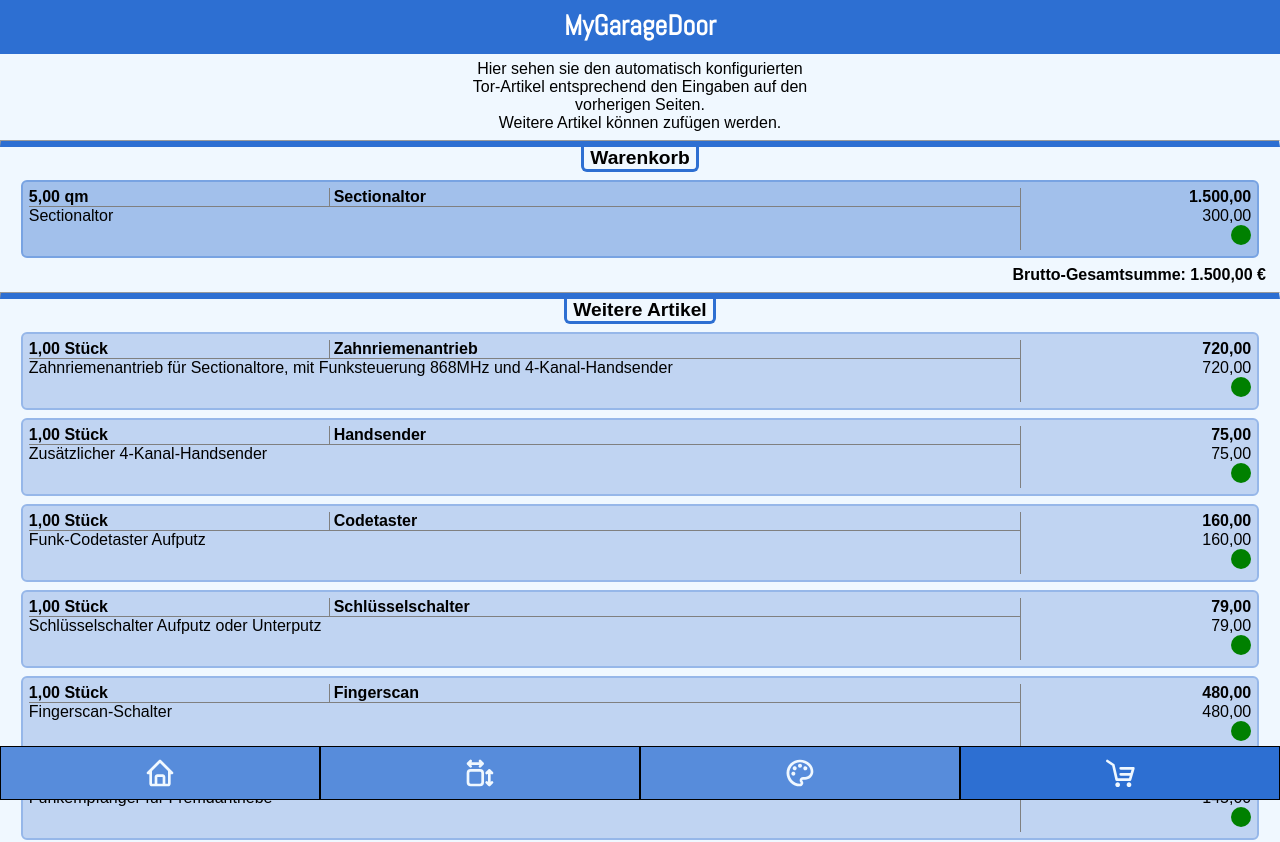
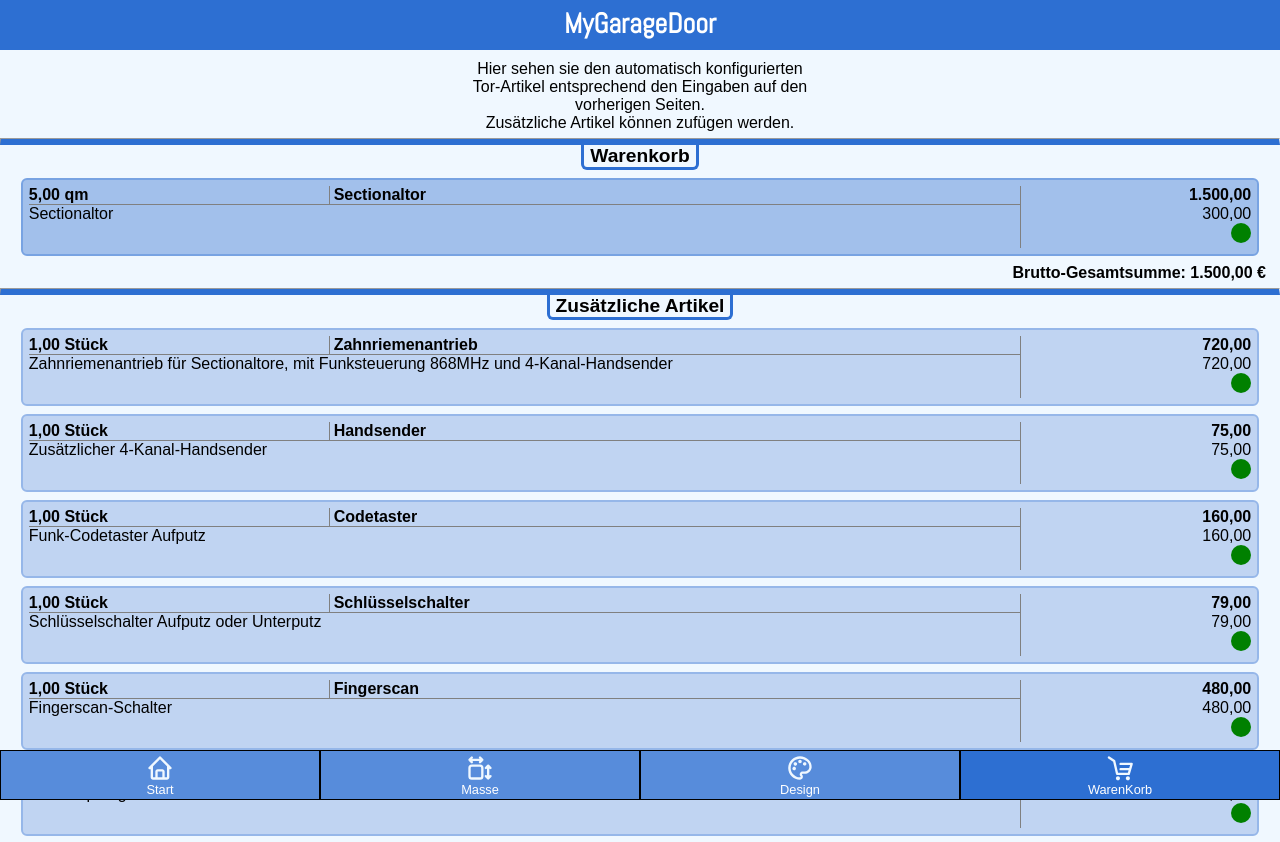
Before and after one commit to FrankOelsch/capstone-project, a React (Create React App) app: page /cart in a window 1280 px wide. Shown: the top 842 px of the page. Built offline with nearby package versions, Linux system fonts and the light colour scheme.

Commit message:
edit-form and ui-ux

```diff
--- a/src/Icons.js
+++ b/src/Icons.js
@@ -1,8 +1,8 @@
 export function HomeIcon() {
   return (
     <svg
-      width="32"
-      height="32"
+      width="28"
+      height="28"
       viewBox="0 0 48 48"
       fill="none"
       xmlns="http://www.w3.org/2000/svg"
@@ -18,8 +18,8 @@
 export function ConfigIcon() {
   return (
     <svg
-      width="32"
-      height="32"
+      width="28"
+      height="28"
       viewBox="0 0 48 48"
       fill="none"
       xmlns="http://www.w3.org/2000/svg"
@@ -45,8 +45,8 @@
 export function Config2Icon() {
   return (
     <svg
-      width="32"
-      height="32"
+      width="28"
+      height="28"
       viewBox="0 0 48 48"
       fill="none"
       xmlns="http://www.w3.org/2000/svg"
@@ -70,8 +70,8 @@
 export function CartIcon() {
   return (
     <svg
-      width="32"
-      height="32"
+      width="28"
+      height="28"
       viewBox="0 0 48 48"
       fill="none"
       xmlns="http://www.w3.org/2000/svg"
--- a/src/components/Footer.js
+++ b/src/components/Footer.js
@@ -8,15 +8,19 @@
       <StyledNav>
         <StyledNavLink to="/" end>
           <HomeIcon />
+          Start
         </StyledNavLink>
         <StyledNavLink to="/measure">
           <ConfigIcon />
+          Masse
         </StyledNavLink>
         <StyledNavLink to="/design">
           <Config2Icon />
+          Design
         </StyledNavLink>
         <StyledNavLink to="/cart">
           <CartIcon />
+          WarenKorb
         </StyledNavLink>
       </StyledNav>
     </StyledFooter>
@@ -27,7 +31,7 @@
   position: fixed;
   bottom: 0;
   width: 100%;
-  height: 54px;
+  height: 50px;
   background-color: hsl(216, 65%, 50%);
   color: white;
   z-index: 2;
@@ -42,9 +46,13 @@
 `;
 
 const StyledNavLink = styled(NavLink)`
+  font-family: Arial, Helvetica, sans-serif;
+  font-size: 0.8em;
+  color: white;
   display: flex;
   justify-content: center;
   align-items: center;
+  flex-direction: column;
   height: 100%;
   width: 25%;
   background-color: hsl(216, 65%, 60%);
--- a/src/components/Header.js
+++ b/src/components/Header.js
@@ -12,8 +12,8 @@
   position: fixed;
   top: 0;
   width: 100%;
-  height: 54px;
-  padding: 8px;
+  height: 50px;
+  padding: 6px;
   background-color: hsl(216, 65%, 50%);
   color: white;
   z-index: 2;
--- a/src/components/Select.js
+++ b/src/components/Select.js
@@ -27,7 +27,7 @@
 
 const StyledSelect = styled.select`
   font-family: Arial, Helvetica, sans-serif;
-  font-size: 1.2em;
+  font-size: 1.1em;
   width: 200px;
   padding: 3px;
   border: 3px solid;
--- a/src/components/TextInput.js
+++ b/src/components/TextInput.js
@@ -29,7 +29,7 @@
 
 const StyledInput = styled.input`
   font-family: Arial, Helvetica, sans-serif;
-  font-size: 1.2em;
+  font-size: 1.1em;
   width: 200px;
   padding: 3px;
   border: 3px solid;
--- a/src/pages/Cart.js
+++ b/src/pages/Cart.js
@@ -7,19 +7,26 @@
 import { ShopItems } from "../data/Items";
 import ReactModal from "react-modal";
 import { getLocaleStringFromNumber, getSquareMeters } from "../utils/helper";
+import TextInput from "../components/TextInput";
 
 const customStyles = {
   overlay: {
-    backgroundColor: "papayawhip",
+    backgroundColor: "hsla(0, 0%, 40%, 70%)",
   },
   content: {
+    display: "flex",
+    flexDirection: "column",
+    flexWrap: "nowrap",
+    alignItems: "center",
+    justifyContent: "center",
+    textAlign: "center",
     top: "50%",
     left: "50%",
     right: "auto",
     bottom: "auto",
     marginRight: "-50%",
     transform: "translate(-50%, -50%)",
-    backgroundColor: "lightsteelblue",
+    backgroundColor: "aliceblue",
   },
 };
 
@@ -33,6 +40,8 @@
   const filteredShopItems = shopItems.filter((item) => {
     return item.for === "all" || item.for === config.system;
   });
+
+  const [message, setMessage] = useState("");
 
   useEffect(() => {
     setCartItems(
@@ -55,7 +64,7 @@
 
   const [modalIsOpen, setModalIsOpen] = useState(false);
 
-  const [cartItem, setCartItem] = useState({ name: "", id: "0" });
+  const [cartItem, setCartItem] = useState({ name: "", quantity: 1, id: "0" });
 
   function handleCreate(id) {
     const result = cartItems.find((item) => item.id === id);
@@ -102,25 +111,56 @@
     setModalIsOpen(true);
   }
 
-  function handleOnChange(event) {
-    const value = event.target.value;
-    setCartItem({ ...cartItem, name: value });
+  function handleOnChange(e) {
+    // if (isNaN(e.target.value)) {
+    //   return;
+    // }
+
+    const value = e.target.value;
+
+    switch (e.target.id) {
+      case "name":
+        setCartItem({ ...cartItem, name: value });
+        break;
+      case "quantity":
+        setCartItem({ ...cartItem, quantity: +value });
+        break;
+      default:
+        break;
+    }
   }
+
+  // function handleOnChange(event) {
+  //   const value = event.target.value;
+  //   setCartItem({ ...cartItem, name: value });
+  // }
 
   function handleSubmit(event) {
     event.preventDefault();
     const data = new FormData(event.target);
     const values = Object.fromEntries(data);
+    const itemName = values.name.trim();
+    const itemQuantity = values.quantity;
+
+    if (!itemName || itemName.length < 8 || itemName.length > 20) {
+      setMessage("Nicht gespeichert, weil fehlerhafte Eingabe!");
+      return;
+    }
 
     setCartItems(
       cartItems.map((item) => {
         if (item.id === values.id) {
-          return { ...item, name: values.name };
+          return { ...item, name: itemName, quantity: itemQuantity };
         } else {
           return item;
         }
       })
     );
+    setMessage("Erfolgreich gespeichert.");
+  }
+
+  function handleAfterClose() {
+    setMessage("");
   }
 
   function closeModal(e) {
@@ -143,7 +183,7 @@
           Hier sehen sie den automatisch konfigurierten
           <br /> Tor-Artikel entsprechend den Eingaben auf den <br />
           vorherigen Seiten. <br />
-          Weitere Artikel können zufügen werden.
+          Zusätzliche Artikel können zufügen werden.
         </StyledTopP>
 
         <StyledHr />
@@ -167,29 +207,44 @@
           style={customStyles}
           contentLabel="Artikel Bearbeiten"
           preventScroll={true}
+          onAfterClose={handleAfterClose}
         >
           <StyledH3>Artikel bearbeiten</StyledH3>
           <form onSubmit={handleSubmit}>
             <input type="hidden" name="id" value={cartItem.id} />
             <StyledLabel htmlFor="name">Artikel-Name:</StyledLabel>
-            <br />
-            <input
+            <TextInput
               type="text"
               id="name"
               name="name"
               value={cartItem.name}
               onChange={handleOnChange}
+              minLength="8"
+              maxLength="20"
+              required
             />
-            <br />
-            <button type="submit">Speichern</button>
+            <StyledLabel htmlFor="quantity">Anzahl:</StyledLabel>
+            <TextInput
+              type="number"
+              id="quantity"
+              name="quantity"
+              value={cartItem.quantity}
+              onChange={handleOnChange}
+              min="1"
+              max="10"
+              step="1"
+              required
+            />
+            <StyledButton type="submit">Speichern</StyledButton>
+            <p>{message}</p>
           </form>
-          <button onClick={closeModal}>Zurück</button>
+          <StyledButton onClick={closeModal}>Schließen</StyledButton>
         </ReactModal>
 
         <StyledSumP>{"Brutto-Gesamtsumme: " + getSum() + " €"}</StyledSumP>
         <StyledHr />
 
-        <StyledH2>Weitere Artikel</StyledH2>
+        <StyledH2>Zusätzliche Artikel</StyledH2>
         <StyledSection>
           {filteredShopItems.map((item) => (
             <Item
@@ -233,7 +288,7 @@
 const StyledH3 = styled.h3`
   font-family: Arial, Helvetica, sans-serif;
   font-size: 1.2em;
-  margin: 10px;
+  margin-bottom: 10px;
 `;
 
 const StyledSection = styled.section`
@@ -249,7 +304,7 @@
 const StyledTopP = styled.p`
   font-family: Arial, Helvetica, sans-serif;
   font-size: 1em;
-  margin-top: 6px;
+  margin: 6px 0;
 `;
 
 const StyledSumP = styled.p`
@@ -259,10 +314,28 @@
   text-align: right;
   align-self: flex-end;
   margin-right: 14px;
+  margin-bottom: 6px;
 `;
 
 const StyledHr = styled.hr`
   width: 100%;
   border-bottom: 6px solid hsl(216, 65%, 50%);
-  margin-top: 8px;
 `;
+
+const StyledButton = styled.button`
+  font-family: Arial, Helvetica, sans-serif;
+  font-size: 1.2em;
+  width: 200px;
+  padding: 3px;
+  margin-top: 20px;
+  border: 3px solid;
+  border-color: hsl(216, 65%, 80%);
+  border-radius: 6px;
+  outline: none;
+  background-color: hsl(216, 65%, 80%);
+  box-shadow: 3px 3px 3px lightgrey;
+
+  &:focus {
+    border-color: hsl(216, 65%, 50%);
+  }
+`;
```
